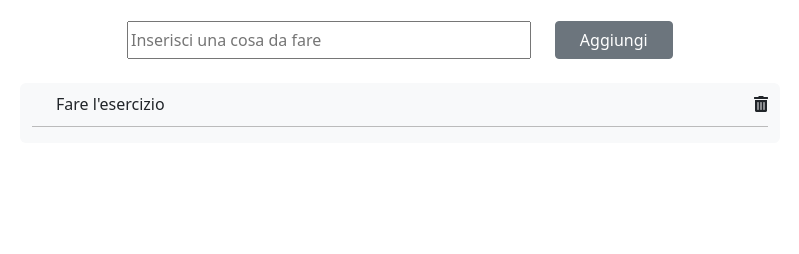
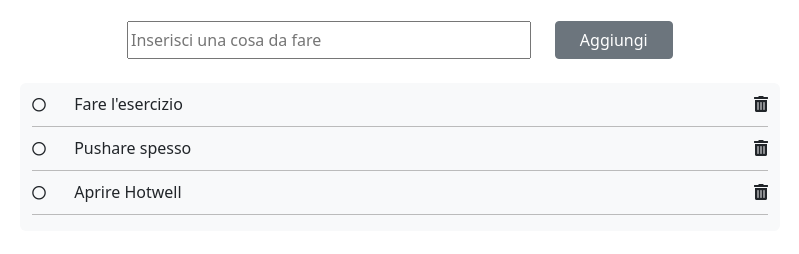
Before and after one commit to AlexTaglia/vue-todolist, a plain HTML site: page index.html in a window 1280 px wide. Shown: the part 86-340 px from the top of the page, without its empty margins (240-1039 px from the left). Drawn offline with nearby package versions, Linux system fonts and the light colour scheme.

Commit message:
Aggiunta spunta

```diff
--- a/index.html
+++ b/index.html
@@ -54,7 +54,7 @@
                         <li class="d-flex justify-content-between align-items-center" v-for="(task, index) in toDoList">
                             <div class="left">
                                 <i @click="tick(index)" class="circle" :class="task.tickClass"></i>
-                                <span>{{task}}</span>
+                                <span>{{task.text}}</span>
                             </div>
                             <i @click="removeTask(index)" class="fas fa-trash-alt"></i>
                         </li>
--- a/js/script.js
+++ b/js/script.js
@@ -14,26 +14,40 @@ new Vue(
         // -----------------------------
         data: {
             toDoList: [
-                'Fare l\'esercizio',
+                {
+                    text: 'Fare l\'esercizio',
+                    tickClass: 'far fa-circle',
+                },
+                {
+                    text: 'Pushare spesso',
+                    tickClass: 'far fa-circle',
+                },
+                {
+                    text: 'Aprire Hotwell',
+                    tickClass: 'far fa-circle',
+                },
+
             ],
-            newTask:'',
-            //tickClass: 'far fa-circle',
+            newTask: '',
         },
 
         // -----------------------------
         methods: {
-            addTask: function(){
-                if(this.newTask !== ''){
-                    this.toDoList.push(this.newTask)
+            addTask: function () {
+                if (this.newTask !== '') {
+                    this.toDoList.push({
+                        text: this.newTask,
+                        tickClass: 'far fa-circle'
+                    })
                     this.newTask = '';
                 }
             },
-            removeTask: function(index){
+            removeTask: function (index) {
                 this.toDoList.splice(index, 1)
             },
-            tick: function(index){
+            tick: function (index) {
                 if (this.toDoList[index].tickClass === 'far fa-circle') {
-                    this.toDoList[index].tickClass = 'far fa-check-circle';
+                    this.toDoList[index].tickClass = 'far fa-check-circle green';
                 } else {
                     this.toDoList[index].tickClass = 'far fa-circle';
                 }
```
